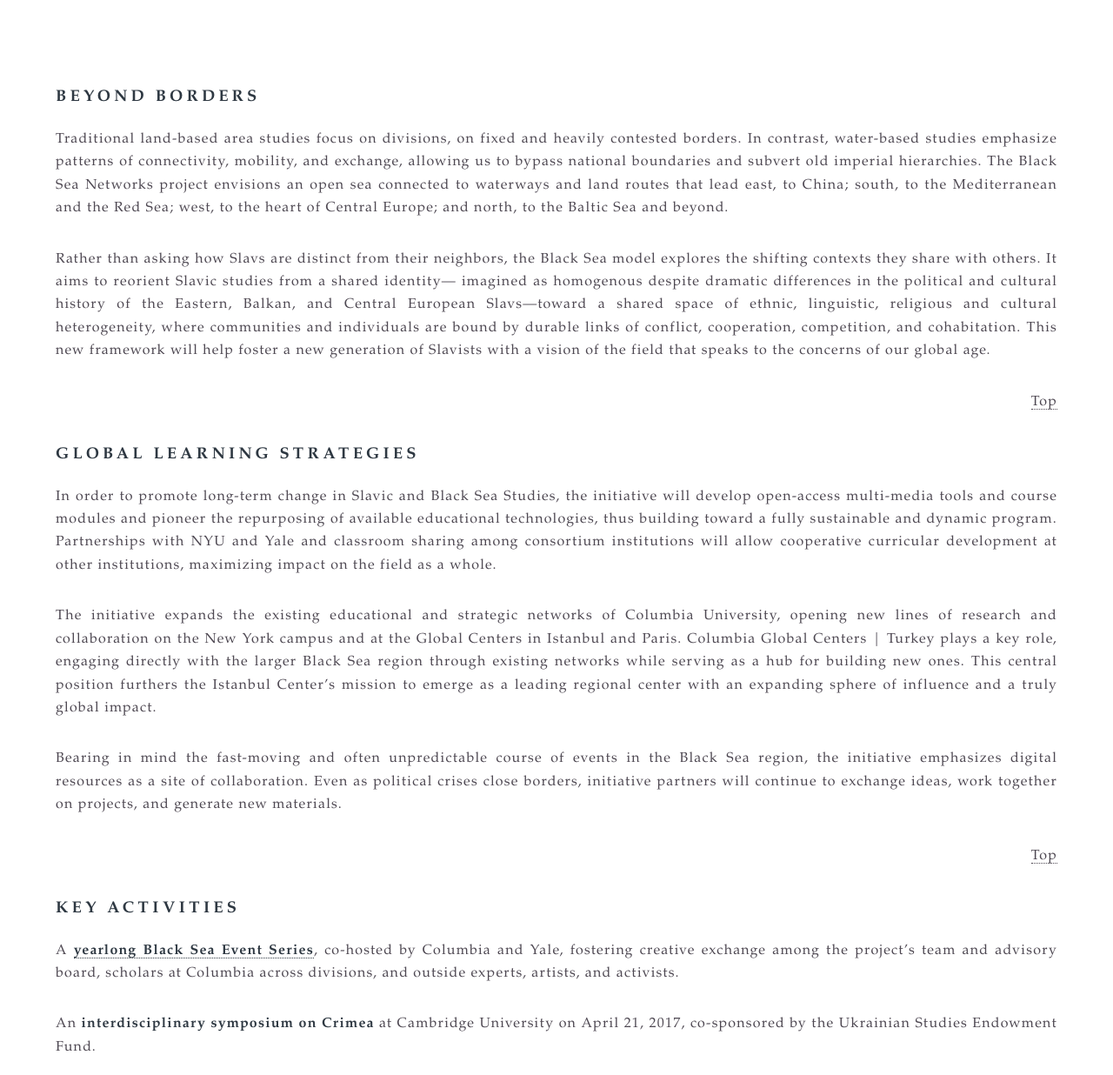
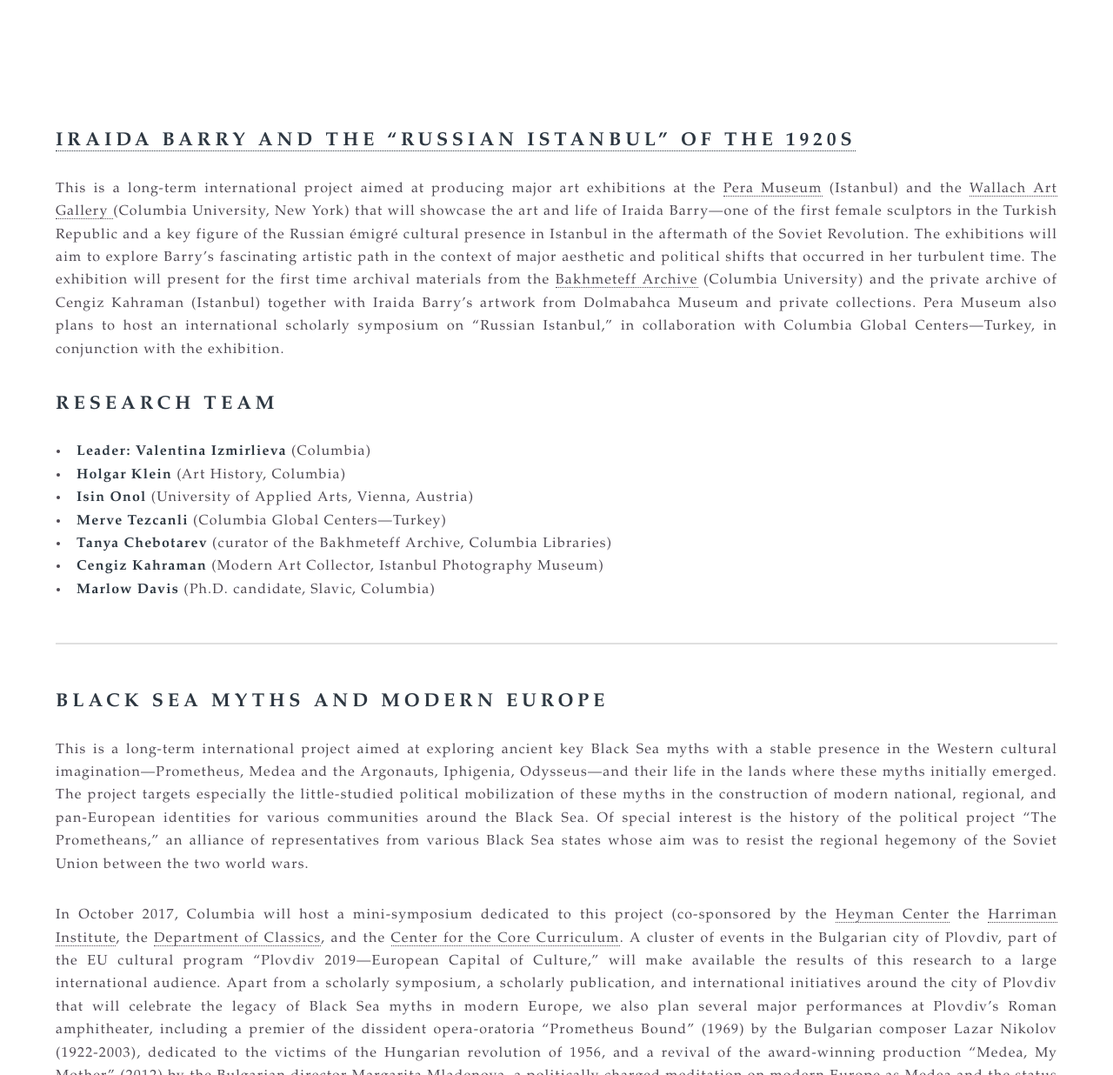
Before and after one commit to bradleygorski/blackseanet, a Jekyll site: the page built from about.html, in a window 1280 px wide and 1400 px high, scrolled down 229 px. Shown: the part 164-1400 px from the top of the window at 87% size. Built offline with Jekyll 4.4.1, drawn with Linux system fonts in a browser that asks for light colours; some of the changed text lies outside the part shown.

Commit message:
Changed to research streams

```diff
--- a/about.html
+++ b/about.html
@@ -1,89 +1,72 @@
 ---
 layout: page-about
-title: About the Black Sea Networks Initiative
+title: Research Streams
 ---
 		<section>
+		<h1> RESEARCH STREAMS</h1>
 
-		<a name="borders"></a>
-			<h3>Beyond Borders</h3>
-			<p align='justify'>Traditional land-based area studies focus on divisions, on fixed
-			and heavily contested borders. In contrast, water-based studies emphasize patterns of
-			connectivity, mobility, and exchange, allowing us to bypass national boundaries and
-			subvert old imperial hierarchies. The Black Sea Networks project envisions an open sea
-			connected to waterways and land routes that lead east, to China; south, to the Mediterranean
-			and the Red Sea; west, to the heart of Central Europe; and north, to the Baltic Sea and beyond.</p>
-			<p align='justify'>Rather than asking how Slavs are distinct from their neighbors,
-			the Black Sea model explores the shifting contexts they share with others. It aims
-			to reorient Slavic studies from a shared identity— imagined as homogenous despite
-			dramatic differences in the political and cultural history of the Eastern, Balkan,
-			and Central European Slavs—toward a shared space of ethnic, linguistic, religious
-			and cultural heterogeneity, where communities and individuals are bound by durable
-			links of conflict, cooperation, competition, and cohabitation. This new framework
-			will help foster a new generation of Slavists with a vision of the field that speaks
-			to the concerns of our global age.</p>
 
-			<a name="global"></a><p align="right"><a href="#top">Top</a></p>
+<p><a name='russtambul'><h2>Iraida Barry and the “Russian Istanbul” of the 1920s</h2></a>
+<p align='justify'>This is a long-term international project aimed at producing major art exhibitions at the <a href=" http://www.peramuseum.org/">Pera Museum</a> (Istanbul) and the <a href="http://www.columbia.edu/cu/wallach/">Wallach Art Gallery </a> (Columbia University, New York) that will showcase the art and life of Iraida Barry—one of the first female sculptors in the Turkish Republic and a key figure of the Russian émigré cultural presence in Istanbul in the aftermath of the Soviet Revolution. The exhibitions will aim to explore Barry’s fascinating artistic path in the context of major aesthetic and political shifts that occurred in her turbulent time. The exhibition will present for the first time archival materials from the <a href="http://library.columbia.edu/locations/rbml/units/bakhmeteff.html">Bakhmeteff Archive</a> (Columbia University) and the private archive of Cengiz Kahraman (Istanbul) together with Iraida Barry’s artwork from Dolmabahca Museum and private collections. Pera Museum also plans to host an international scholarly symposium on “Russian Istanbul,” in collaboration with Columbia Global Centers—Turkey, in conjunction with the exhibition.</p>
 
-			<h3>Global Learning Strategies</h3>
-			<p align='justify'>In order to promote long-term change in Slavic and Black Sea Studies,
-			the initiative will develop open-access multi-media tools and course modules and pioneer
-			the repurposing of available educational technologies, thus building toward a fully sustainable
-			and dynamic program. Partnerships with NYU and Yale and classroom sharing among consortium
-			institutions will allow cooperative curricular development at other institutions, maximizing
-			impact on the field as a whole.</p>
-			<p align='justify'>The initiative expands the existing educational and strategic networks of
-			Columbia University, opening new lines of research and collaboration on the New York campus
-			and at the Global Centers in Istanbul and Paris. Columbia Global Centers | Turkey plays a key
-			role, engaging directly with the larger Black Sea region through existing networks while
-			serving as a hub for building new ones. This central position furthers the Istanbul Center’s
-			mission to emerge as a leading regional center with an expanding sphere of influence and a
-			truly global impact.</p>
-			<p align='justify'>Bearing in mind the fast-moving and often unpredictable course of
-			events in the Black Sea region, the initiative emphasizes digital resources as a site
-			of collaboration. Even as political crises close borders, initiative partners will
-			continue to exchange ideas, work together on projects, and generate new materials.</p>
+<h2>Research Team</h2>
+<ul>
+<li><b>Leader: Valentina Izmirlieva</b> (Columbia)</li>
+<li><b>Holgar Klein</b>  (Art History, Columbia) </li>
+<li><b>Isin Onol</b>  (University of Applied Arts, Vienna, Austria) </li>
+<li><b>Merve Tezcanli</b>  (Columbia Global Centers—Turkey) </li>
+<li><b>Tanya Chebotarev</b>  (curator of the Bakhmeteff Archive, Columbia Libraries) </li>
+<li><b>Cengiz Kahraman</b>  (Modern Art Collector, Istanbul Photography Museum) </li>
+<li><b>Marlow Davis</b>  (Ph.D. candidate, Slavic, Columbia) </li>
+</ul>
+</p>
+<a name='bsmyths'></a>
+<hr>
+<p><h2>Black Sea Myths and Modern Europe</h2>
+<p align='justify'>This is a long-term international project aimed at exploring ancient key Black Sea myths with a stable presence in the Western cultural imagination—Prometheus, Medea and the Argonauts, Iphigenia, Odysseus—and their life in the lands where these myths initially emerged. The project targets especially the little-studied political mobilization of these myths in the construction of modern national, regional, and pan-European identities for various communities around the Black Sea. Of special interest is the history of the political project “The Prometheans,” an alliance of representatives from various Black Sea states whose aim was to resist the regional hegemony of the Soviet Union between the two world wars.</p>
+<p align='justify'>In October 2017, Columbia will host a mini-symposium dedicated to this project (co-sponsored by the <a href="http://heymancenter.org/">Heyman Center</a> the <a href="http://harriman.columbia.edu/">Harriman Institute</a>, the <a href="http://classics.columbia.edu/">Department of Classics</a>, and the <a href="https://www.college.columbia.edu/core/center">Center for the Core Curriculum</a>. A cluster of events in the Bulgarian city of Plovdiv, part of the EU cultural program “Plovdiv 2019—European Capital of Culture,” will make available the results of this research to a large international audience. Apart from a scholarly symposium, a scholarly publication, and international initiatives around the city of Plovdiv that will celebrate the legacy of Black Sea myths in modern Europe, we also plan several major performances at Plovdiv’s Roman amphitheater, including a premier of the dissident opera-oratoria “Prometheus Bound” (1969) by the Bulgarian composer Lazar Nikolov (1922-2003), dedicated to the victims of the Hungarian revolution of 1956, and a revival of the award-winning production “Medea, My Mother” (2012) by the Bulgarian director Margarita Mladenova, a politically charged meditation on modern Europe as Medea and the status of motherhood in the contemporary world.</p>
 
-		<a name="activities"></a><p align="right"><a href="#top">Top</a></p>
+<h2>Research Team</h2>
+<ul>
+<li><b>Leader: Valentina Izmirlieva</b> (Columbia) </li>
+<li><b>Edith Hall</b>  (Classics, King’s College London) </li>
+<li><b>Cleo Protokhristova</b>  (Comparative Literature, Plovdiv University, Bulgaria) </li>
+<li><b>Tamta Khalvashi</b>  (Anthropology, Free University of Tbilisi, Georgia) </li>
+<li><b>Marina Kotzamani</b>  (Theater, University of Peloponnese, Greece and the Gennadius Library, Athens) </li>
+<li><b>Barbara Kowalzig</b>  (Classics and History, NYU) </li>
+</ul>
+</p>
+<a name='crimea'></a>
+<hr>
+<p><h2>Crimea: Meta/history of a Place</h2>
+<p align='justify'>The main objective of this project is to combat “Crimnesia,” the tendency to ignore Crimea or relegate it to a marginal role in the history of many different countries and regions. We propose for discussion methodological questions raised by the study of Crimea, many of which also apply to Black Sea studies. How do we choose our historical timeframe and geographical boundaries? How do we work on a site in which traditional dichotomies of empire and nation-state do not apply? The peninsula offers a rich set of competing historical narratives; a metahistorical approach can help us to parse these narratives, isolate invented or politically manipulated elements, and interrogate our own preconceptions based on our areas of scholarly focus. </p>
+<p align='justify'>This project emerged from a symposium hosted by the University of Cambridge in April 2017. We are planning a follow-up two-day conference, “Crimea Matters,” to be hosted by Columbia in April 2018, where we will workshop articles based on the papers presented at Cambridge and hear new papers from other colleagues representing additional fields and disciplines that reveal the true interdisciplinary potential of Crimea and Black Sea studies. The goal of this conference is to publish a special issue on Crimea in the journal <a href=" http://www.eliamep.gr/en/journal-of-see-and-black-sea-studies/"><em>Southeast European and Black Sea Studies</em></a> (Routledge). The conference will be co-sponsored by the Ukrainian Study Fund and will be the forum for inaugurating The Annual Shevelov Lecture in Ukrainian and Black Sea Studies, named after the prominent Slavist and former Columbia Professor George Shevelov (1908-2002).</p>
 
-			<h3>Key Activities</h3>
-			<p align='justify'>A <b><a href='/events.html'>yearlong Black Sea Event Series</a></b>, co-hosted by Columbia
-			and Yale, fostering creative exchange among the project’s team and advisory board,
-			scholars at Columbia across divisions, and outside experts, artists, and activists.</p>
+<h2>Research Team:</h2>
+<ul>
+<li><b>Leaders: Rory Finnin</b> (Director of the Ukrainian Studies Programme, Cambridge) and
+<li><b>Valentina Izmirlieva</b> (Columbia)
+<li><b>Vsevolod Samokhvalov</b> (Political Science, University of Liège, Belgium)
+<li><b>Idil Izmirli</b> (School of Conflict Analysis and Resolution, George Mason University)
+<li><b>Viktor Ostapchuk</b> (Near and Middle Eastern Civilizations, University of Toronto)
+<li><b>Sophie Pinkham</b> (Ph.D. candidate in Slavic, Columbia) </li>
+</ul>
+</p>
 
-			<p align='justify'>An <b>interdisciplinary symposium on Crimea</b> at Cambridge University on April 21, 2017,
-			co-sponsored by the Ukrainian Studies Endowment Fund.</p>
+<a name='azar'></a>
+<hr>
 
-			<p align='justify'>A <b>two-day conference at Columbia</b> in September 2017,
-			generating a special issue of the journal <i>Southeast European and Black Sea
-			Studies</i>. </p>
+<p><h2>“Azbuka Arbuza”: Black Sea Languages Database</h2>
+<p align='justify'>This project emerged from a research-a-thon we conducted in January 2017 that aimed to create a database that shows when the words for fruits and vegetables entered the various Black Sea languages. This data set will allow us to map the spread of these linguistic units against known Black Sea trade routes, to see whether, as one might expect, fruit names were borrowed as the fruits themselves were bought and sold. The resulting data set will be made available to other scholars to employ in their own research, expand to adjacent regions, or re-imagine in other ways. Our visualizations will be presented on the Black Sea Networks website and contribute to a publication in the forthcoming special issue of the journal <em>Russian Literature</em> dedicated to Digital Humanities in Slavic Studies. The project has been co-sponsored by the Center for Teaching and Learning and has been using the facilities of Columbia’s Group for Experimental Methods in the Humanities. </p>
 
-			<p align='justify'>A <b>team-taught Global Core course, “Black Sea Cultural Capitals,”</b>
-			under the umbrella of the new Humanities project “Cities of Knowledge: Reading the Global
-			Metropolis.” The course will include seven modules: six focused on a single city (Istanbul,
-			Plovdiv, Belgrade, Constanţa, Odessa, and Tbilisi), and one on the Crimean peninsula. The
-			course will use technologies currently employed exclusively for language acquisition through
-			the Mellon-sponsored Columbia-Cornell-Yale shared course initiative, and create an open-access
-			digital library for Black Sea Studies that will support a future multi-media publication. </p>
+<h2>Research Team:</h2>
+<ul>
+<li><b>Leader: Bradley Gorski</b> (Slavic, Barnard College) </li>
+<li><b>Serhii Tereshchenko</b> (M.A. Slavic, Columbia) </li>
+<li><b>Dennis Tenen</b> (English and Comparative Literature, Columbia) </li>
+<li><b>Alex Gil</b> (Columbia University Libraries) </li>
+<li><b>Nikolas Nyby</b> (CTL, Columbia) </li>
+</ul>
+</p>
 
-			<p align='justify'>A summit at <b>Columbia Global Centers | Paris</b> that will present
-			initiative results to partners in the Black Sea region and to representatives of Global
-			Centers with potential stakes in the project (Istanbul, Paris, Amman, Beijing), and open
-			lines for further collaboration and broader adoption of the Black Sea model. </p>
-
-			<a name="grants"></a><p align="right"><a href="#top">Top</a></p>
-
-			<h3>Grants and Collaboration</h3>
-
-			<p align='justify'>The initiative is a recipient of Columbia’s <a href="http://beta.global.columbia.edu/institutes-programs-initiatives/presidents-global-innovation-fund">
-			Presidential Global Innovation Fund</a> for 2016&ndash;2018.
-			It is developed in partnership with Columbia’s <a href='http://harriman.columbia.edu/'>Harriman Institute</a>,
-			<a href='http://gsas.columbia.edu/'>Graduate School of Arts and Sciences</a>,
-			<a href='http://ctl.columbia.edu/'>Center for Teaching and Learning</a> and <a href='http://library.columbia.edu/locations/dhc.html'>Digital Humanities Center</a>,
-			the <a href='http://library.columbia.edu/locations/rbml/units/bakhmeteff.html'>Bakhmeteff Archive</a> as well as the
-			<a href='http://www.americancouncils.org/'>American Councils for International Education</a>, <a href='https://www.fordham.edu/info/23001/orthodox_christian_studies_center'>The Orthodox Christian Studies Center of Fordham University</a>,
-			and <a href='http://www.mml.cam.ac.uk/ukrainian'>The Cambridge Ukrainian Studies Programme</a>.
-			Central to the project's conception and ongoing work is close collaboration with <a href='http://globalcenters.columbia.edu/istanbul/'>Columbia’s Global
-			Centers | Istanbul</a> and <a href='http://globalcenters.columbia.edu/paris/'>Columbia Global Centers | Paris</a>.</p>
-		<p align="right"><a href="#top">Top</a></p>
-
-		</section>
+</section>
```
